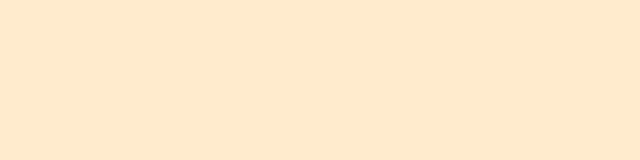
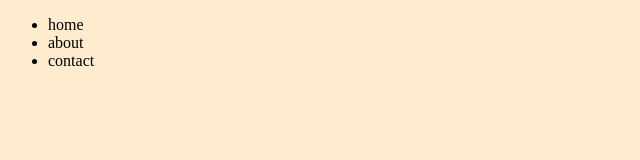
Before and after one commit to Ronaldyika/Ronaldgelotins, a plain HTML site: page index.html in a window 1280 px wide. Shown: the whole page, without its empty margins (0-640 px from the left). Drawn offline with Linux system fonts and the light colour scheme.

Commit message:
Update index.html

```diff
--- a/index.html
+++ b/index.html
@@ -10,6 +10,14 @@
 </head>
 
 <body>
+    <div>
+        <ul>
+            <li>home</li>
+            <li>about</li>
+            <li>contact</li>
+
+        </ul>
+    </div>
 
 </body>
 
```
